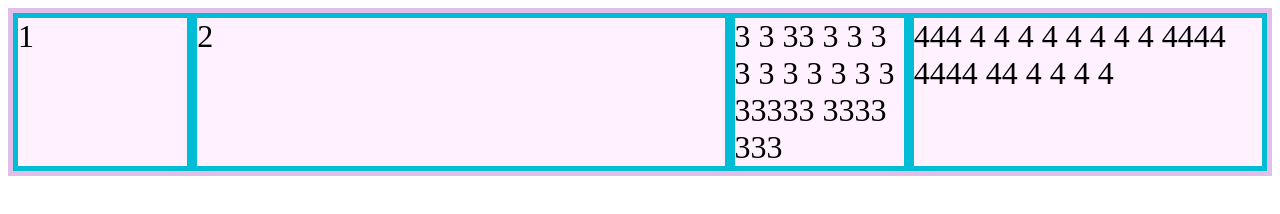
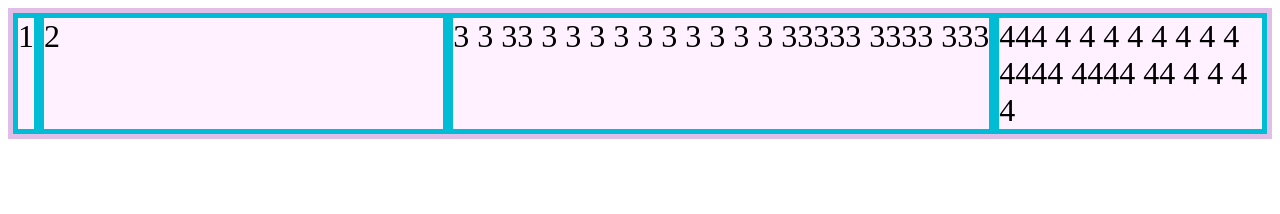
Before and after one commit to chrisjv87/curso-Basico-CSS-Grid, a plain HTML site: page index.html in a window 1280 px wide. Drawn offline with Linux system fonts and the light colour scheme.

Commit message:
Uso de min-content y max-content

```diff
--- a/keywords-especiales.css
+++ b/keywords-especiales.css
@@ -2,7 +2,7 @@
     border: 5px solid #e1bee7;
     background-color: #fff1ff;
     display: grid;
-    grid-template-columns: 1fr 3fr 1fr 2fr;
+    grid-template-columns: min-content 3fr max-content 2fr;
 }
 
 .item {
```
